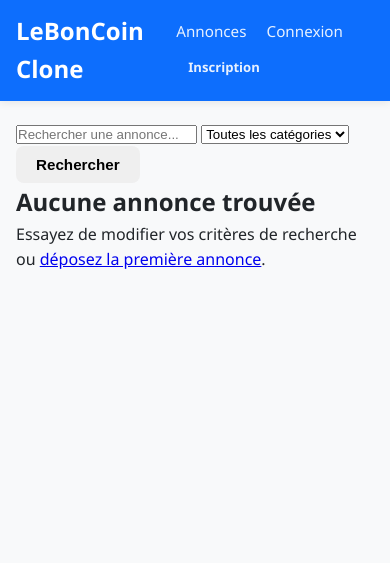
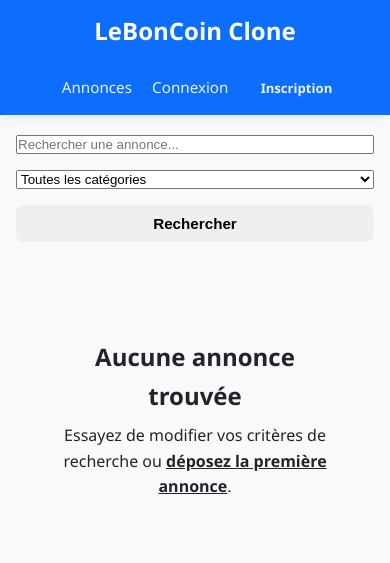
Before and after one commit to tarek200614/leboncoin-clone, a PHP site: page /pages/annonces/liste.php in a window 390 px wide. Shown: the top 563 px of the page. Run offline with PHP 8.4, Linux system fonts and the light colour scheme; data comes from the database, SQL or seed files in the repository; data that the repository does not hold is empty.

Commit message:
Update style.css

```diff
--- a/LeBonCoin.2/assets/css/style.css
+++ b/LeBonCoin.2/assets/css/style.css
@@ -480,3 +480,71 @@ footer {
     margin-top: 8px;
     display: inline-block;
 }
+/* Accessibility: High-contrast focus indicators (WCAG AA) */
+:focus-visible {
+    outline: 3px solid var(--accent);
+    outline-offset: 2px;
+}
+
+/* Header Layout Fix */
+.header-container {
+    display: flex;
+    align-items: center;
+    justify-content: space-between;
+    height: 64px;
+}
+
+/* Badge Styles */
+.badge {
+    display: inline-block;
+    padding: 0.25rem 0.6rem;
+    border-radius: 99px;
+    font-size: 0.75rem;
+    font-weight: 600;
+}
+.badge-admin { background: #dbeafe; color: #1e40af; }
+.badge-user { background: #f3f4f6; color: #4b5563; }
+.badge-success { background: #dcfce7; color: #166534; }
+.badge-danger { background: #fee2e2; color: #991b1b; }
+header .badge { background: var(--danger); color: white; margin-left: 4px; }
+
+/* Data Table (Admin) */
+.table-container { overflow-x: auto; background: var(--bg-primary); border-radius: var(--radius); border: 1px solid var(--border); }
+.data-table { width: 100%; border-collapse: collapse; min-width: 600px; }
+.data-table th, .data-table td { padding: 1rem; text-align: left; border-bottom: 1px solid var(--border); }
+.data-table th { background: var(--bg-secondary); font-weight: 600; color: var(--text-secondary); font-size: 0.875rem; }
+.data-table tr:last-child td { border-bottom: none; }
+.data-table tr:hover { background: var(--bg-secondary); }
+
+/* Search Bar */
+.search-bar-container { margin-bottom: 2rem; }
+.search-form { display: flex; gap: 1rem; flex-wrap: wrap; }
+.search-form .form-input { flex: 2; min-width: 200px; }
+.search-form .form-select { flex: 1; min-width: 150px; }
+
+/* Pagination */
+.pagination { display: flex; justify-content: center; gap: 0.5rem; margin-top: 2rem; }
+.page-link { padding: 0.5rem 1rem; border: 1px solid var(--border); border-radius: var(--radius); text-decoration: none; color: var(--text-primary); transition: all 0.2s; }
+.page-link:hover { background: var(--bg-secondary); border-color: var(--accent); }
+.page-link.active { background: var(--accent); color: white; border-color: var(--accent); }
+
+/* Empty State */
+.empty-state { text-align: center; padding: 4rem 2rem; background: var(--bg-primary); border-radius: var(--radius); border: 1px dashed var(--border); }
+.empty-state h2 { margin-bottom: 0.5rem; color: var(--text-primary); }
+.empty-state p { color: var(--text-secondary); }
+.empty-state a { color: var(--accent); font-weight: 600; }
+
+/* Placeholder Image */
+.card-img-placeholder {
+    display: flex; align-items: center; justify-content: center;
+    background: var(--bg-secondary); color: var(--text-secondary);
+}
+.card-img-placeholder svg { opacity: 0.5; }
+
+/* Responsive Tweaks */
+@media (max-width: 768px) {
+    .header-container { flex-direction: column; height: auto; padding: 1rem 0; gap: 1rem; }
+    nav { flex-wrap: wrap; justify-content: center; gap: 1rem; }
+    .search-form { flex-direction: column; }
+    .search-form .form-input, .search-form .form-select { width: 100%; }
+}
```
